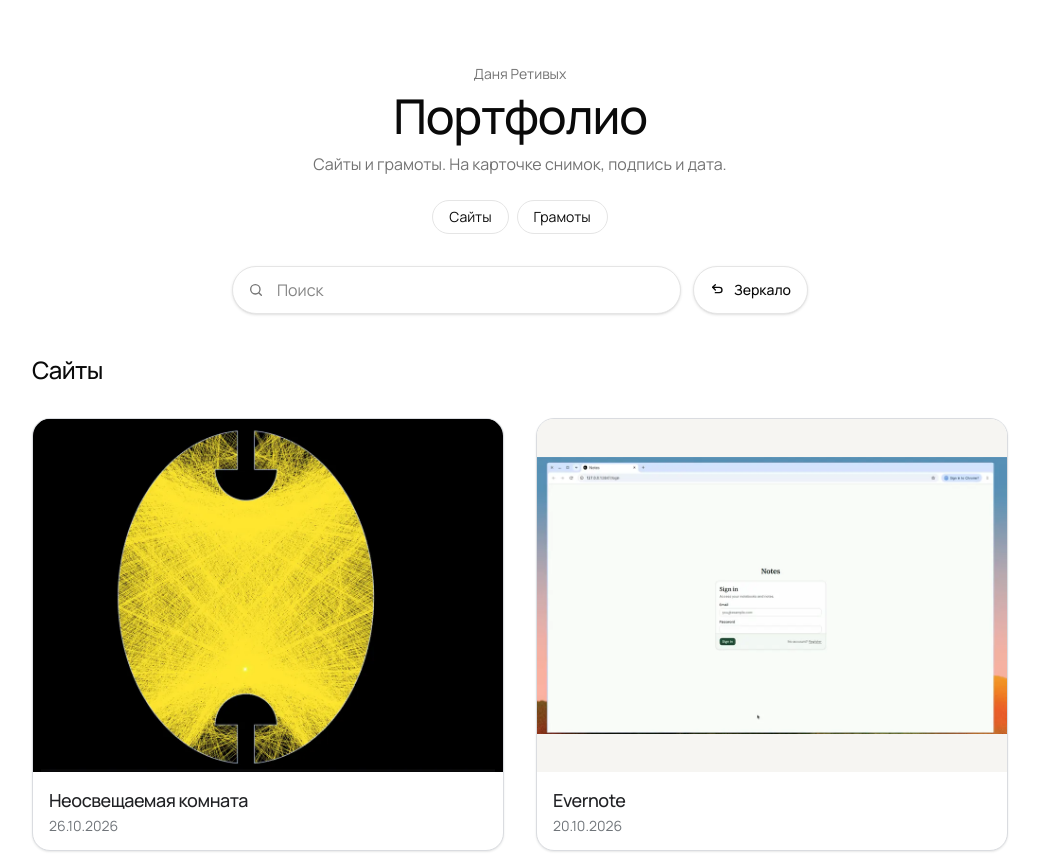
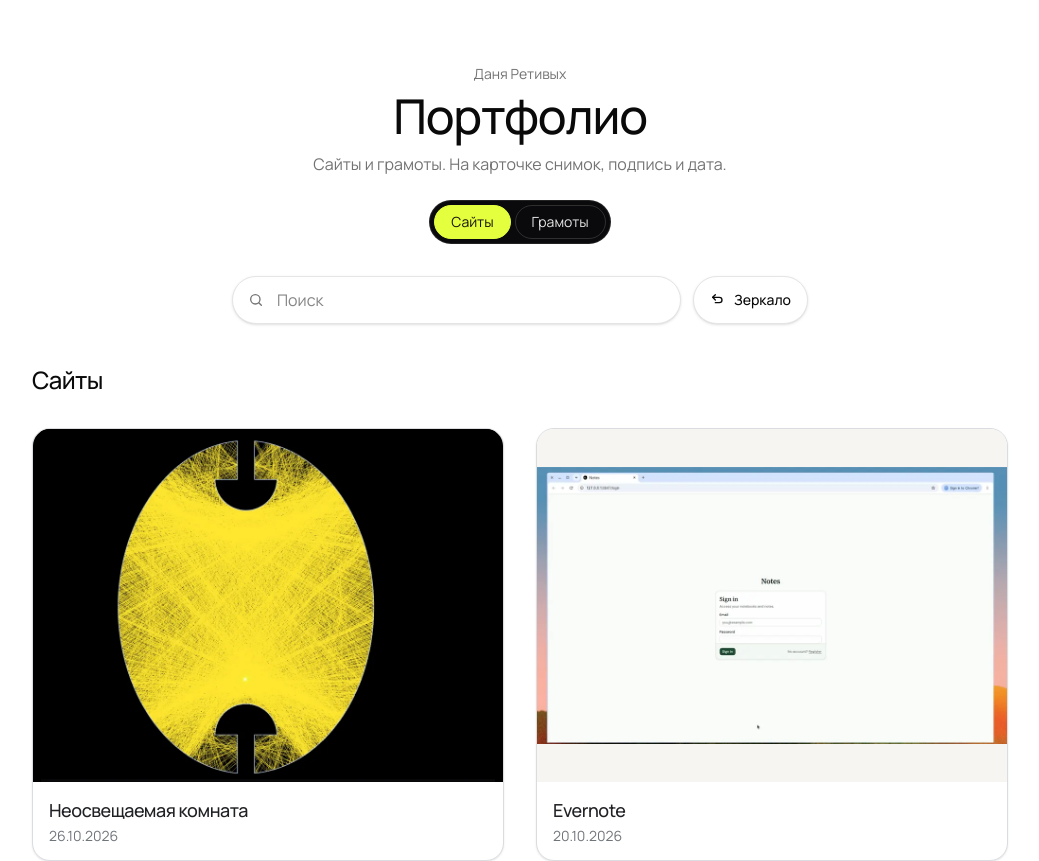
Before and after one commit to Shershula1/portfolio, a Next.js app: page / in a window 1280 px wide. Shown: the top 861 px of the page, without its empty margins (120-1159 px from the left). Built offline with nearby package versions, Linux system fonts and the light colour scheme.

Commit message:
Switch sites and certificates with one selected mode.
The control matches the room site: a pill with Сайты and Грамоты, and only the pressed section stays on the page.

Co-authored-by: retivykhdanya <retivykhdanya@gmail.com>

```diff
--- a/src/components/certificates-section.tsx
+++ b/src/components/certificates-section.tsx
@@ -112,7 +112,7 @@ export function CertificatesSection({ query }: { query: string }) {
   }
 
   return (
-    <section id="certificates" className="mt-14 scroll-mt-8">
+    <section id="certificates" className="mt-10">
       <div className="flex flex-col gap-3 sm:flex-row sm:items-end sm:justify-between">
         <h2 className="text-2xl font-medium tracking-tight">Грамоты</h2>
         <button
--- a/src/components/portfolio-home.tsx
+++ b/src/components/portfolio-home.tsx
@@ -1,10 +1,12 @@
 "use client";
 
-import { FormEvent, useMemo, useState } from "react";
+import { FormEvent, useEffect, useMemo, useState } from "react";
 import Link from "next/link";
 import { useRouter } from "next/navigation";
 import { CertificatesSection } from "@/components/certificates-section";
 import { projects } from "@/data/projects";
+
+type Section = "sites" | "certificates";
 
 const cardClass =
   "group block overflow-hidden rounded-2xl border border-[#dadce0] bg-white shadow-[0_1px_2px_rgba(60,64,67,0.12)] outline-none transition motion-safe:hover:-translate-y-0.5 hover:shadow-[0_8px_24px_rgba(60,64,67,0.16)] focus-visible:ring-3 focus-visible:ring-ring";
@@ -13,6 +15,17 @@ export function PortfolioHome() {
   const router = useRouter();
   const [query, setQuery] = useState("");
   const [mirrored, setMirrored] = useState(false);
+  const [section, setSection] = useState<Section>("sites");
+
+  useEffect(() => {
+    if (window.location.hash === "#certificates") setSection("certificates");
+  }, []);
+
+  function chooseSection(next: Section) {
+    setSection(next);
+    const hash = next === "certificates" ? "#certificates" : "#sites";
+    if (window.location.hash !== hash) history.replaceState(null, "", hash);
+  }
 
   const results = useMemo(() => {
     const needle = query.trim().toLowerCase();
@@ -41,14 +54,18 @@ export function PortfolioHome() {
             Сайты и грамоты. На карточке снимок, подпись и дата.
           </p>
         </header>
-        <nav className="mx-auto mt-6 flex justify-center gap-2 text-sm" aria-label="Разделы">
-          <a href="#sites" className="rounded-full border bg-white px-4 py-1.5 hover:bg-muted">
+        <div
+          role="group"
+          aria-label="Раздел"
+          className="mx-auto mt-6 flex w-fit gap-1 rounded-full border border-white/10 bg-[#0a0a0c] p-1"
+        >
+          <SectionButton pressed={section === "sites"} onClick={() => chooseSection("sites")}>
             Сайты
-          </a>
-          <a href="#certificates" className="rounded-full border bg-white px-4 py-1.5 hover:bg-muted">
+          </SectionButton>
+          <SectionButton pressed={section === "certificates"} onClick={() => chooseSection("certificates")}>
             Грамоты
-          </a>
-        </nav>
+          </SectionButton>
+        </div>
 
         <form onSubmit={onSubmit} className="mx-auto mt-8 flex w-full max-w-xl flex-col gap-3 sm:flex-row">
           <label className="relative min-w-0 flex-1">
@@ -73,7 +90,7 @@ export function PortfolioHome() {
           </button>
         </form>
 
-        <section id="sites" className="mt-10 scroll-mt-8">
+        <section id="sites" hidden={section !== "sites"} className="mt-10">
           <h2 className="text-2xl font-medium tracking-tight">Сайты</h2>
           {results.length === 0 ? (
             <div className="mt-8 rounded-2xl border border-dashed px-6 py-12 text-center">
@@ -124,11 +141,38 @@ export function PortfolioHome() {
           )}
         </section>
 
-        <CertificatesSection query={query} />
+        <div hidden={section !== "certificates"}>
+          <CertificatesSection query={query} />
+        </div>
 
         <footer className="mt-auto pt-16 text-center text-xs text-muted-foreground">Даня Ретивых</footer>
       </main>
     </div>
+  );
+}
+
+function SectionButton({
+  pressed,
+  onClick,
+  children,
+}: {
+  pressed: boolean;
+  onClick: () => void;
+  children: string;
+}) {
+  return (
+    <button
+      type="button"
+      aria-pressed={pressed}
+      onClick={onClick}
+      className={`rounded-full border px-4 py-1.5 text-sm ${
+        pressed
+          ? "border-[#e4ff3d] bg-[#e4ff3d] text-[#14140a]"
+          : "border-white/15 bg-transparent text-[#e6e6e6] hover:border-white/40"
+      }`}
+    >
+      {children}
+    </button>
   );
 }
 
```
